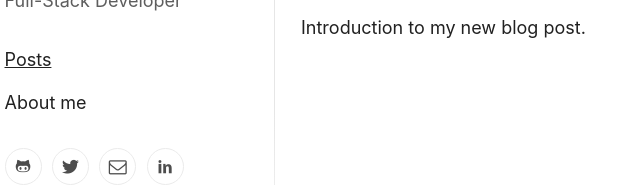
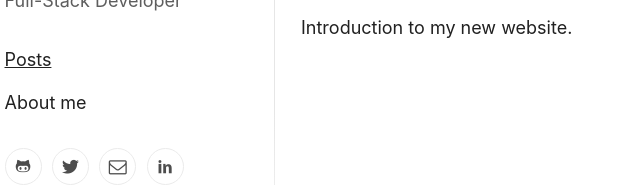
Before and after one commit to nikolasrist/nikos-blog, an Eleventy site: page src/index.njk in a window 1280 px wide. Shown: the part 175-360 px from the top of the page, 167-807 px from the left. Built offline with nearby package versions, Linux system fonts and the light colour scheme; Eleventy itself is replaced by a stand-in of ours; files that its build step writes are made by us from their sources; files whose address does not match are found by name; what @sindresorhus/slugify would draw is missing.

Commit message:
Update description of first post

```diff
--- a/src/posts/2022-07-21-introduction/index.md
+++ b/src/posts/2022-07-21-introduction/index.md
@@ -1,7 +1,7 @@
 ---
 date: 2022-07-21
 title: "Introducing my new blog"
-description: Introduction to my new blog post.
+description: Introduction to my new website.
 layout: layouts/post
 tags:
   - blog
```
